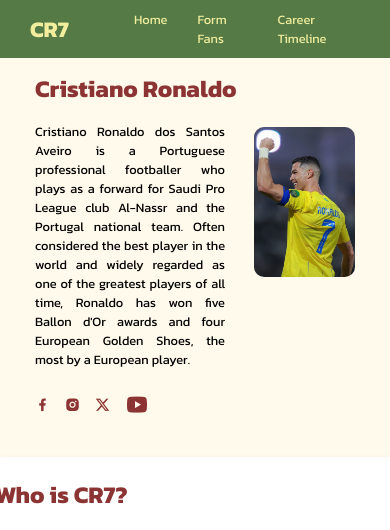
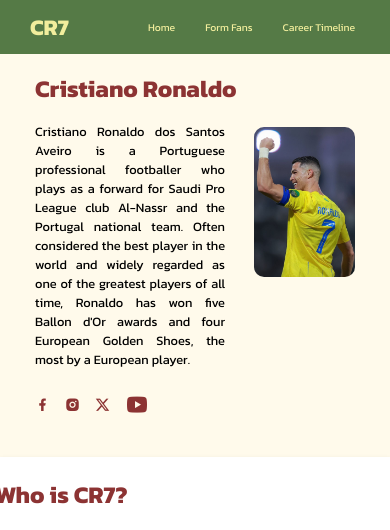
Before and after one commit to kevinnaufaldany/UTS-PemWeb-RA-Kevin, a plain HTML site: page index.html in a window 390 px wide. Shown: the top 530 px of the page. Drawn offline with nearby package versions, Linux system fonts and the light colour scheme; grey boxes are pictures that could not be loaded.

Commit message:
memperbaiki sidebar ul li, di mobile

```diff
--- a/style.css
+++ b/style.css
@@ -788,7 +788,7 @@ tr:hover {
 
    .sidebar ul li{
       margin: 0 5px;
-      font-size: 0.8rem;
+      font-size: 0.65rem;
    }
 
    .header {
```
